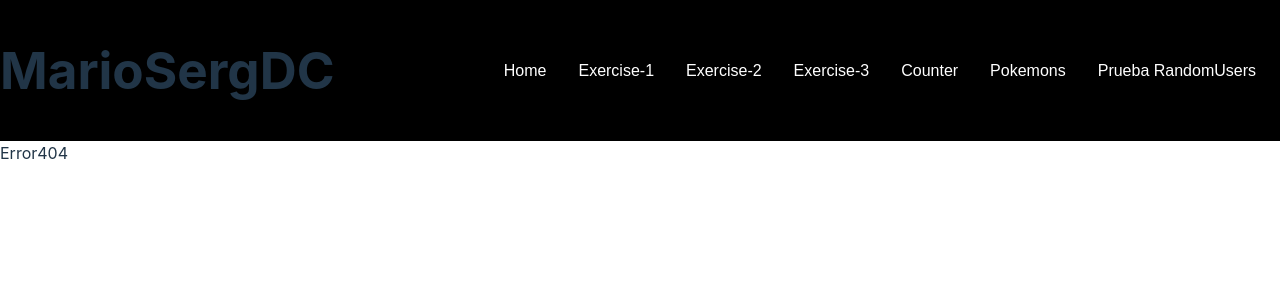
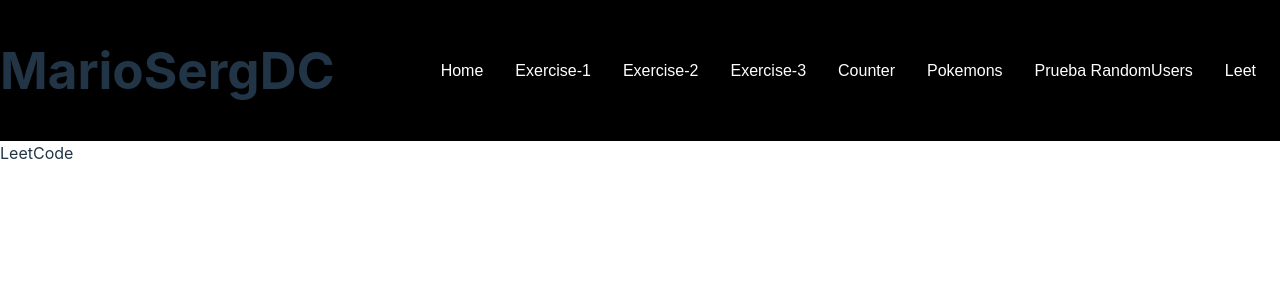
Before and after one commit to mariosergdc/practicing-react-1, a React (Vite) app: page /leet in a window 1280 px wide. Shown: the top 300 px of the page. Built offline with nearby package versions, Linux system fonts and the light colour scheme.

Commit message:
leetCode Palindrome Number

```diff
--- a/src/components/Hamburger.jsx
+++ b/src/components/Hamburger.jsx
@@ -36,6 +36,9 @@ const Hamburger = () => {
           <li>
             <NavLink to="/prueba-1">Prueba RandomUsers</NavLink>
           </li>
+          <li>
+            <NavLink to="/leet">Leet</NavLink>
+          </li>
         </ul>
       </nav>
       <div
--- /dev/null
+++ b/src/components/LeetCode.jsx
@@ -0,0 +1,21 @@
+const LeetCode = () => {
+  const palindrome = (num) => {
+    let str = num.toString();
+    if (str[0] === "-") {
+      return false;
+    }
+    let length = str.length;
+    console.log(length);
+
+    let cociente = Math.floor(length / 2);
+    console.log(cociente);
+    for (let i = 0; i < cociente; i++) {
+      if (str[i] !== str[length - 1 - i]) return false;
+    }
+    return true;
+  };
+  console.log(palindrome(12121));
+  return <div>LeetCode</div>;
+};
+
+export default LeetCode;
--- a/src/rutes/AppRoutes.jsx
+++ b/src/rutes/AppRoutes.jsx
@@ -7,6 +7,7 @@ import Counter from "../components/Counter";
 import Pokemons from "../components/Pokemons";
 import Error404 from "../components/Error404";
 import Prueba1 from "../components/Prueba1";
+import LeetCode from "../components/LeetCode";
 
 const AppRoutes = () => {
   return (
@@ -20,6 +21,7 @@ const AppRoutes = () => {
         <Route path="/prueba-1" element={<Prueba1 />} />
         <Route path="/counter" element={<Counter />} />
         <Route path="/pokemons" element={<Pokemons />} />
+        <Route path="/leet" element={<LeetCode />} />
         <Route path="*" element={<Error404 />} />
       </Routes>
     </Router>
```
